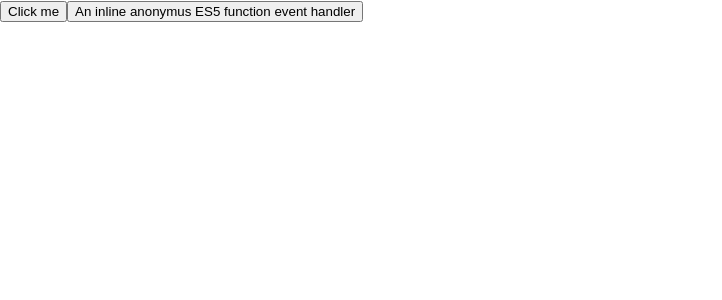
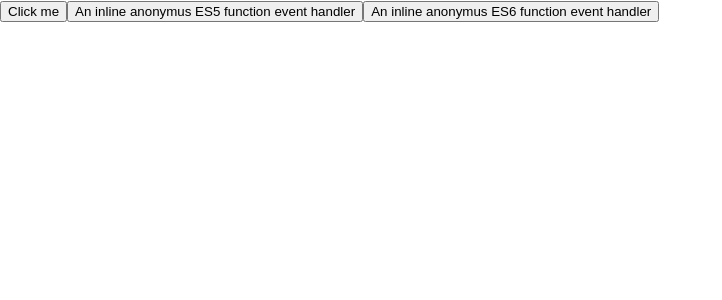
Before and after one commit to TKabakov/React, a React (Create React App) app in the folder common-event-handling/: page / in a window 1280 px wide. Shown: the top 300 px of the page, without its empty margins (0-722 px from the left). Built offline with nearby package versions, Linux system fonts and the light colour scheme.

Commit message:
Second example -ES6 declaration

```diff
--- a/common-event-handling/src/App.js
+++ b/common-event-handling/src/App.js
@@ -10,6 +10,9 @@ function App() {
           An inline anonymus ES5 function event handler
         </button>
 
+        <button onClick={() => console.log("second example")}>
+          An inline anonymus ES6 function event handler
+        </button>
 
       </div>
   );
--- a/common-event-handling/src/FirstExample.js
+++ /dev/null
@@ -1,3 +0,0 @@
-function FirstExample () {
-    return onClick
-}
```
